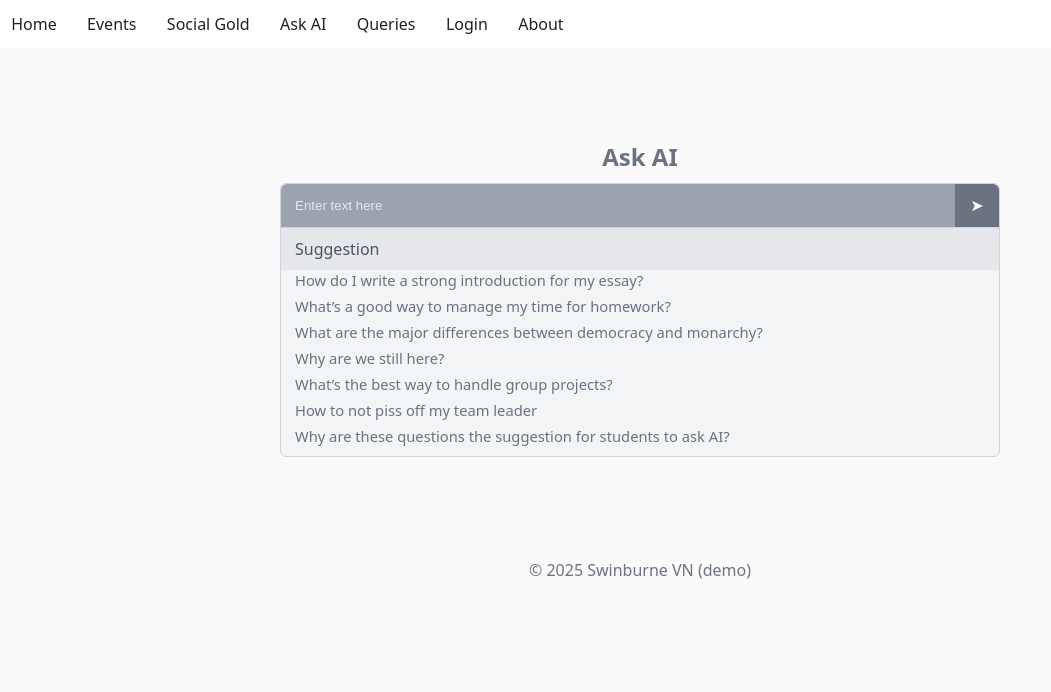
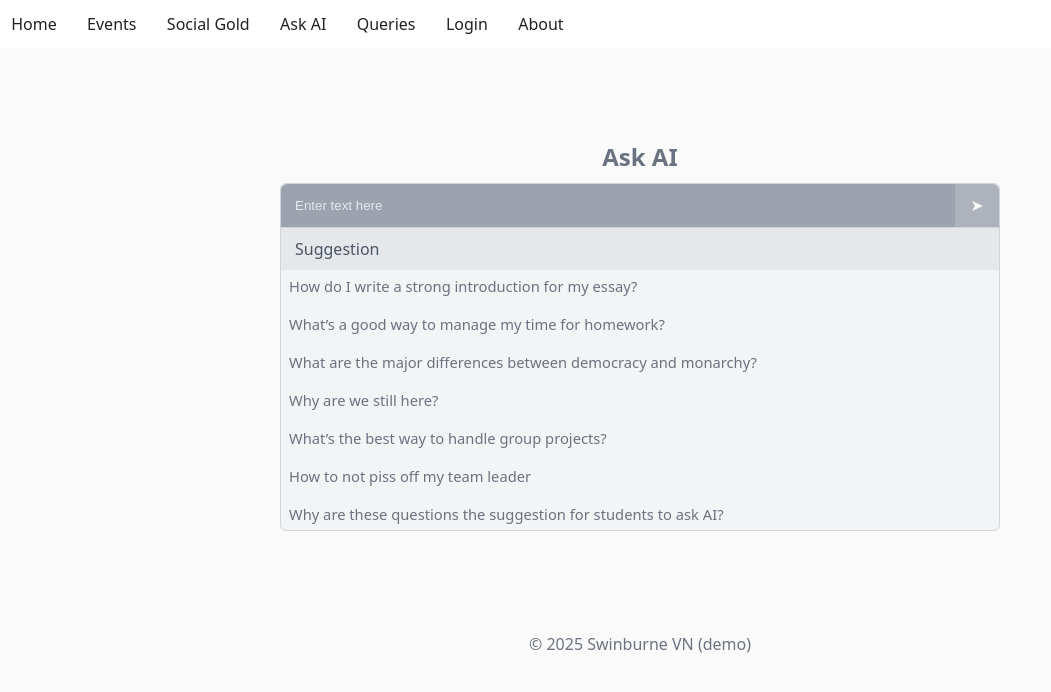
Before and after one commit to JaxTheDeveloper/COS40005-CMS, a React (Create React App) app in the folder src/frontend/: page /ask-ai in a window 1280 px wide. Shown: the top 692 px of the page, without its empty margins (0-1051 px from the left). Built offline with nearby package versions, Linux system fonts and the light colour scheme.

Commit message:
fix AskAi page

```diff
--- a/src/frontend/src/pages/AskAI.jsx
+++ b/src/frontend/src/pages/AskAI.jsx
@@ -12,6 +12,11 @@ const SUGGESTIONS = [
 
 export default function AskAI() {
   const [query, setQuery] = useState("");
+  const handleSend = (e) => {
+    e.preventDefault();
+    if (!query.trim()) return;
+    console.log("AskAI prompt:", query);
+  };
   return (
     <section className="askai-wrapper">
       <h2 className="askai-title">Ask AI</h2>
@@ -23,13 +28,25 @@ export default function AskAI() {
             placeholder="Enter text here"
             className="askai-input"
           />
-          <button className="askai-send" aria-label="Send">➤</button>
+          <button
+            className="askai-send"
+            aria-label="Send"
+            onClick={handleSend}
+            disabled={!query.trim()}
+            title={!query.trim() ? "Enter a prompt" : "Send"}
+          >
+            ➤
+          </button>
         </div>
 
         <div className="askai-suggest-title">Suggestion</div>
         <ul className="askai-suggest-list">
           {SUGGESTIONS.map((s, idx) => (
-            <li key={idx} className="askai-suggest-item">
+            <li
+              key={idx}
+              className="askai-suggest-item"
+              onClick={() => setQuery(s)}
+            >
               {s}
             </li>
           ))}
--- a/src/frontend/src/styles.css
+++ b/src/frontend/src/styles.css
@@ -54,17 +54,19 @@ body{
 }
 .askai-input::placeholder{color:#e5e7eb}
 .askai-send{
-  width:44px;border:none;background:#6b7280;color:#fff;border-radius:0 6px 0 0;font-size:16px
+  width:44px;border:none;background:#6b7280;color:#fff;border-radius:0 6px 0 0;font-size:16px;cursor:pointer;transition:background-color .15s ease, transform .1s ease
 }
+.askai-send:disabled{opacity:.5;cursor:not-allowed}
+.askai-send:not(:disabled):hover{background:#4b5563;transform:translateX(1px)}
 .askai-suggest-title{padding:10px 14px;color:#4b5563;background:#e5e7eb;border-top:1px solid #d1d5db}
-.askai-suggest-list{list-style:none;margin:0;padding:0 14px 10px 14px;display:flex;flex-direction:column;gap:6px}
-.askai-suggest-item{color:#6b7280;font-size:.92rem}
+.askai-suggest-list{list-style:none;margin:0;padding:0 0px 0px 0px;display:flex;flex-direction:column;gap:6px}
+.askai-suggest-item{color:#6b7280;font-size:.92rem;cursor:pointer;padding:6px 8px;border-radius:0 0 6px 0;user-select:none}
+.askai-suggest-item:hover{background:#e5e7eb;color:#374151}
 
 /* Queries page */
 .rules{
   background:#fff;border:1px solid var(--line);border-radius:8px;padding:16px
 }
-.rules ul{margin:0;padding-left:18px}
 .query-form{
   background:#fff;border:1px solid var(--line);border-radius:8px;padding:16px
 }
```
